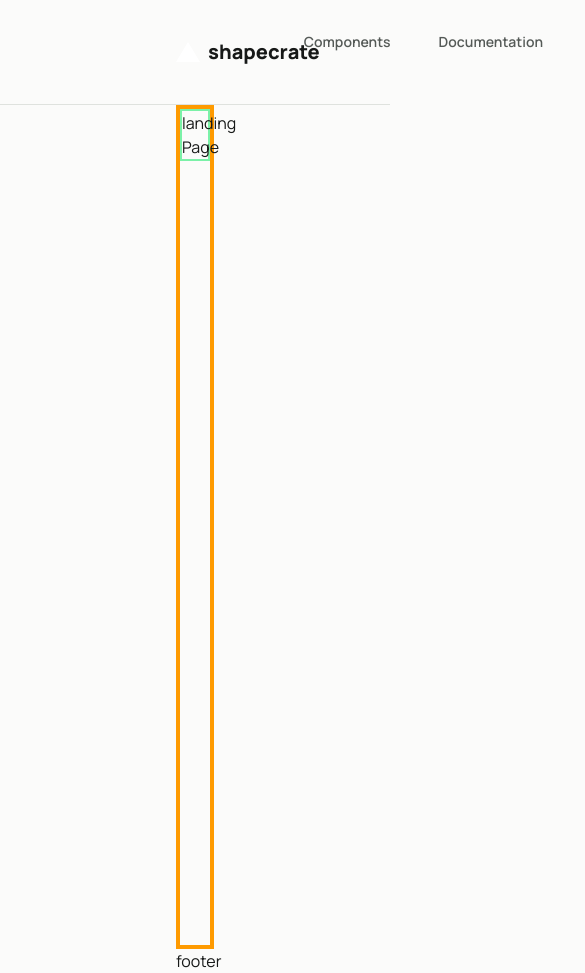
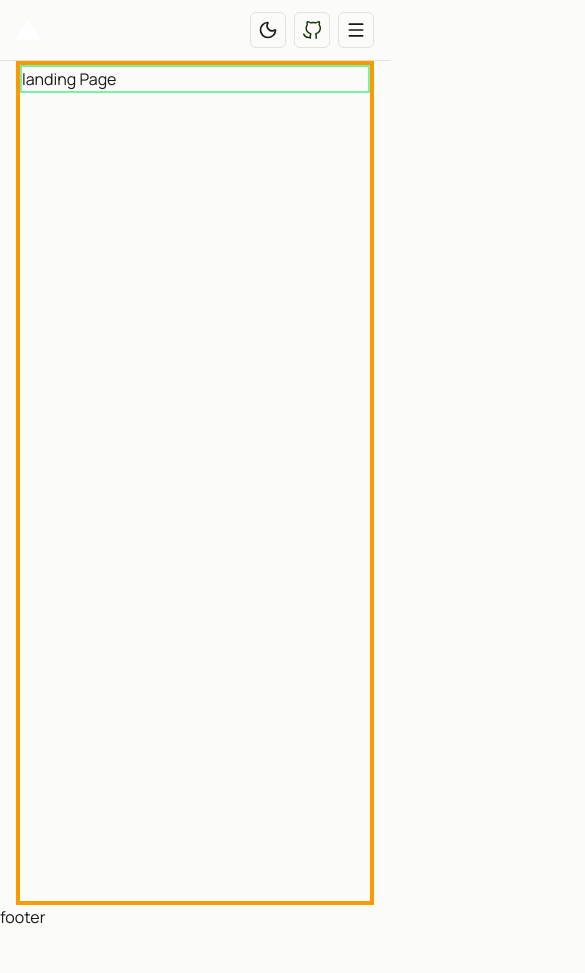
Before and after one commit to Virenishere/shapecrate, a Next.js app in the folder apps/web/: page / in a window 390 px wide. Shown: the top 973 px of the page, 585 px wide, since content can reach past the window. After the commit the page ends 929 px from the top, so only its background shows below. Built offline with nearby package versions, Linux system fonts and the light colour scheme.

Commit message:
Added responsive navbar

```diff
--- a/apps/web/src/app/globals.css
+++ b/apps/web/src/app/globals.css
@@ -18,9 +18,6 @@
   --accent-2: #dcdafe;
   --lime: #c7f36b;
   --shadow: 0 18px 55px rgba(27, 31, 29, 0.08);
-  --radius-sm: 10px;
-  --radius-md: 16px;
-  --radius-lg: 26px;
 }
 
 html.dark {
--- a/apps/web/src/app/layout.tsx
+++ b/apps/web/src/app/layout.tsx
@@ -27,9 +27,11 @@ export default function RootLayout({ children }: LayoutProps<"/">) {
       lang="en"
       className={`${manrope.variable} ${dmMono.variable} h-full antialiased`}
     >
-      <body className="min-h-full px-44 flex flex-col bg-[var(--bg)] font-sans text-[var(--ink)]">
+      <body className="min-h-full flex flex-col bg-(--bg) font-sans text-(--ink)">
         <Navbar />
-        {children}
+        <main className="flex-1 w-full px-4 sm:px-6 md:px-8 lg:px-16 xl:px-32 2xl:px-44">
+          {children}
+        </main>
         <Footer />
       </body>
     </html>
--- a/apps/web/src/components/common/Navbar.tsx
+++ b/apps/web/src/components/common/Navbar.tsx
@@ -2,65 +2,142 @@
 
 import Image from "next/image";
 import Link from "next/link";
-import { Moon,Sun,Menu  } from 'lucide-react';
+import { Moon, Sun, Menu, X } from 'lucide-react';
 
-import icon from "../../../public/vercel.svg"
-import ghicon from "../../../public/github.svg"
+import icon from "../../../public/vercel.svg";
+import ghicon from "../../../public/github.svg";
 import { useTheme } from "@/hooks/useTheme";
-import { useState } from "react";
+import { useState, useEffect } from "react";
 
+const NAV_LINKS: { href: string;    label: string }[] = [
+    { href: "/components", label: "Components" },
+    { href: "/docs", label: "Documentation" },
+    { href: "/open-source", label: "Open Source" },
+];
 
-export default function Navbar(){
-    const {mode, changeMode} = useTheme();
+const GITHUB_URL = "https://github.com/Virenishere/shapecrate";
+
+export default function Navbar() {
+    const { mode, changeMode } = useTheme();
     const [mobileMenuOpen, setMobileMenuOpen] = useState(false);
+    const [mounted, setMounted] = useState(false);
 
+    // Prevent hydration mismatch by only rendering theme-dependent elements after mount
+    useEffect(() => {
+        setMounted(true);
+    }, []);
 
-    return(
-        <nav className="flex justify-between py-6 -mx-44 px-44 border-b border-(--line)">
-            {/* first part  */}
-                <Link className="flex flex-r items-center gap-2" href="/">
+    // Close the mobile menu on Escape, and when the screen grows to desktop/tablet size
+    useEffect(() => {
+        const onKeyDown = (e: KeyboardEvent) => {
+            if (e.key === "Escape") setMobileMenuOpen(false);
+        };
+        const mq = window.matchMedia("(min-width: 768px)");
+        const onChange = (e: MediaQueryListEvent) => {
+            if (e.matches) setMobileMenuOpen(false);
+        };
+
+        window.addEventListener("keydown", onKeyDown);
+        mq.addEventListener("change", onChange);
+        return () => {
+            window.removeEventListener("keydown", onKeyDown);
+            mq.removeEventListener("change", onChange);
+        };
+    }, []);
+
+    const iconButton =
+        "border border-(--line) rounded-md hover:border-(--ink) transition-all cursor-pointer flex items-center justify-center w-9 h-9 shrink-0";
+
+    return (
+        <nav className="bg-(--bg) dark:bg-(--bg) sticky top-0 z-50 w-full border-b border-(--line)">
+            <div className="relative mx-auto flex max-w-screen-2xl items-center justify-between gap-3 px-4 py-3 sm:px-6 sm:py-4 md:px-8 md:py-5 lg:px-16 xl:px-32 2xl:px-44">
+
+                {/* first part: Logo (icon only on mobile, icon + text from sm up) */}
+                <Link className="flex items-center gap-2 shrink-0" href="/" aria-label="shapecrate home">
                     <Image className="dark:invert" src={icon} alt="shapecrate logomark" width={24} height={24} />
-                <span className="font-extrabold text-xl">shapecrate</span>
+                    <span className="hidden sm:inline font-extrabold text-lg md:text-xl">shapecrate</span>
                 </Link>
 
-
-            {/* second part  */}
-
-                <ul className="flex gap-8 font-semibold text-sm text-(--ink-2)">
-                    <Link href="/components" className="p-2 rounded-lg transition-colors hover:bg-(--surface-2) hover:border-(--line) hover:text-(--ink)">
-                    <li>Components</li>
+                {/* second part: Desktop / Tablet Navigation Links */}
+                <ul className="hidden md:flex items-center gap-1 lg:gap-6 font-semibold text-sm text-(--ink-2)">
+                    {NAV_LINKS.map((link) => (
+                        <li key={link.href}>
+                            <Link
+                                href={link.href}
+                                className="block p-2 rounded-lg transition-colors hover:bg-(--surface-2) hover:border-(--line) hover:text-(--ink)"
+                            >
+                                {link.label}
                             </Link>
-                    <Link href="/docs" className="p-2 rounded-lg transition-colors hover:bg-(--surface-2) hover:border-(--line) hover:text-(--ink)">
-                    <li>Documentation</li>
-                    </Link>
-                    <Link href="/open-source" className="p-2 rounded-lg transition-colors hover:bg-(--surface-2) hover:border-(--line) hover:text-(--ink)">
-                    <li>Open Source</li>
-                    </Link>
+                        </li>
+                    ))}
                 </ul>
 
-
-            {/* third part  */}
-            <div className="flex gap-2 font-semibold text-sm">
-                {/* dark and light mode toggle  */}
+                {/* third part: Actions (Theme Toggle, GitHub, Mobile Menu Button) */}
+                <div className="flex items-center gap-2 font-semibold text-sm">
+                    {/* dark and light mode toggle */}
                     <button
                         type="button"
                         onClick={() => changeMode(mode === "dark" ? "light" : "dark")}
-                className="border border-(--line) p-2 rounded-md hover:border-(--ink) transition-all cursor-pointer">
-                    {mode === "dark" ? <Sun size={20} /> : <Moon size={20} />}
+                        aria-label="Toggle theme"
+                        className={iconButton}
+                    >
+                        {!mounted ? (
+                            <div className="w-5 h-5" />
+                        ) : mode === "dark" ? (
+                            <Sun size={20} />
+                        ) : (
+                            <Moon size={20} />
+                        )}
                     </button>
 
-                <Link href="https://github.com/Virenishere/shapecrate" target="_blank">
-                <button className="flex flex-row border border-(--line) p-2 rounded-md text-center items-center hover:border-(--ink) transition-colors cursor-pointer">
-                    <Image className="dark:invert" src={ghicon} alt="github icon" width={20} height={20}/> <span>GitHub</span>
+                    {/* GitHub: icon only on mobile/tablet, icon + text on large screens */}
+                    <Link
+                        href={GITHUB_URL}
+                        target="_blank"
+                        rel="noopener noreferrer"
+                        aria-label="shapecrate on GitHub"
+                        className="flex items-center justify-center gap-2 h-9 w-9 lg:w-auto lg:px-3 border border-(--line) rounded-md hover:border-(--ink) transition-colors cursor-pointer"
+                    >
+                        <Image className="dark:invert" src={ghicon} alt="github icon" width={20} height={20} />
+                        <span className="hidden lg:inline">GitHub</span>
+                    </Link>
+
+                    {/* Mobile Menu Trigger Button */}
+                    <button
+                        type="button"
+                        onClick={() => setMobileMenuOpen((open) => !open)}
+                        aria-label={mobileMenuOpen ? "Close menu" : "Open menu"}
+                        aria-expanded={mobileMenuOpen}
+                        aria-controls="mobile-menu"
+                        className={`${iconButton} md:hidden`}
+                    >
+                        {mobileMenuOpen ? <X size={20} /> : <Menu size={20} />}
                     </button>
-                </Link>
                 </div>
 
-            {mobileMenuOpen && (
-                <div>
-                    <Menu />
+                {/* Mobile Dropdown Drawer */}
+                <div
+                    id="mobile-menu"
+                    className={`absolute top-full left-0 w-full md:hidden border-b border-(--line) bg-(--bg) dark:bg-(--bg) shadow-lg transition-all duration-200 ease-out ${
+                        mobileMenuOpen
+                            ? "opacity-100 translate-y-0 visible"
+                            : "opacity-0 -translate-y-2 invisible pointer-events-none"
+                    }`}
+                >
+                    <div className="flex flex-col gap-1 px-4 py-4 sm:px-6 font-semibold text-sm">
+                        {NAV_LINKS.map((link) => (
+                            <Link
+                                key={link.href}
+                                href={link.href}
+                                onClick={() => setMobileMenuOpen(false)}
+                                className="p-3 rounded-lg hover:bg-(--surface-2) text-(--ink-2) hover:text-(--ink) transition-colors"
+                            >
+                                {link.label}
+                            </Link>
+                        ))}
                     </div>
-            )}
+                </div>
+            </div>
         </nav>
-    )
+    );
 }
```
Lines whose indentation alone changed are shown as unchanged.
